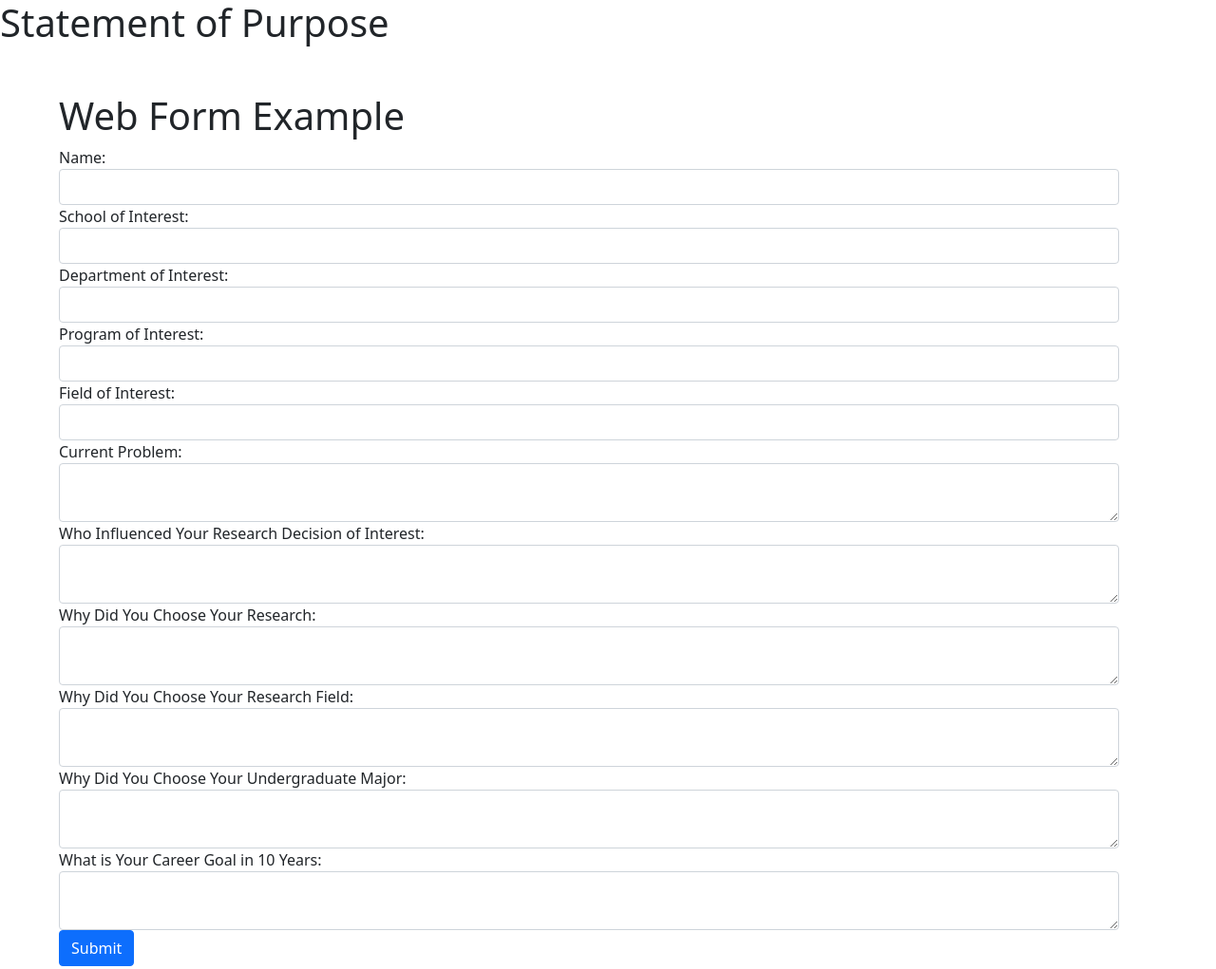
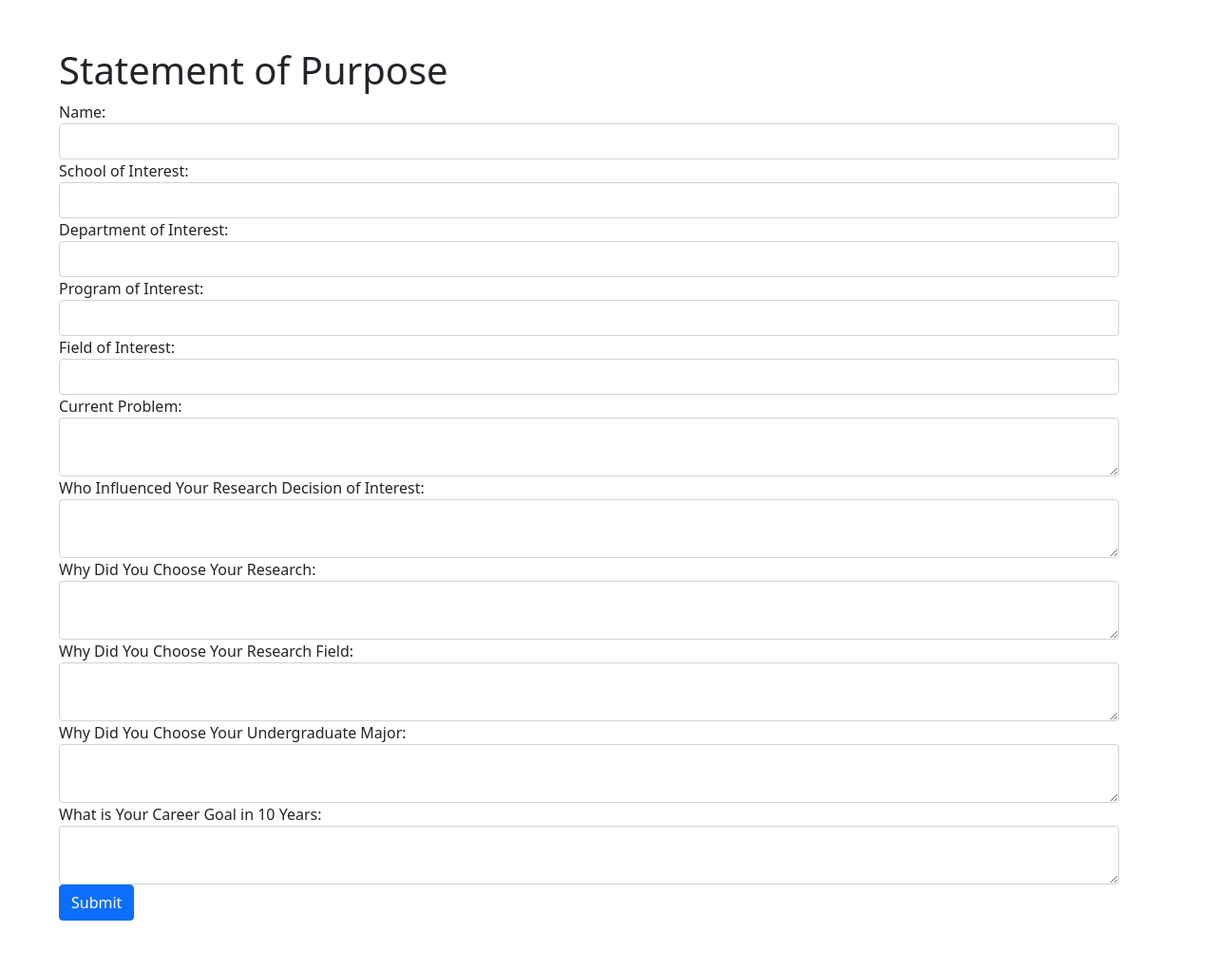
Before and after one commit to kjahan/copy.github.io, a plain HTML site: page index.html in a window 1280 px wide. Shown: the whole page at 95% size. Drawn offline with nearby package versions, Linux system fonts and the light colour scheme.

Commit message:
Update index.html

```diff
--- a/index.html
+++ b/index.html
@@ -12,10 +12,8 @@
 </head>
 <body>
 
-<h1>Statement of Purpose</h1>
-
   <div class="container form-container">
-    <h1>Web Form Example</h1>
+    <h1>Statement of Purpose</h1>
     <form>
       <div class="form-group">
         <label for="name">Name:</label>
```
